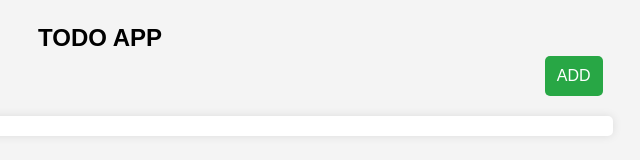
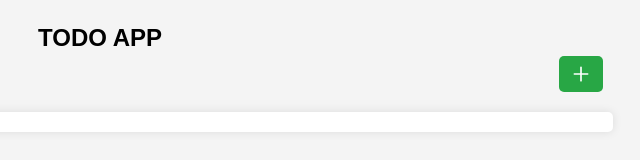
Before and after one commit to Shin-Yu-1/todo_app, a plain HTML site: page index.html in a window 1280 px wide. Shown: the full height of the page, 540-1180 px from the left. Drawn offline with Linux system fonts and the light colour scheme.

Commit message:
style: button icon

```diff
--- a/index.html
+++ b/index.html
@@ -11,7 +11,13 @@
     <header>
       <h1>TODO APP</h1>
       <div class="new-todo">
-        <button class="add-button">ADD</button>
+        <button class="add-button">
+          <svg class="icon" xmlns="http://www.w3.org/2000/svg"
+            viewBox="0 0 24 24" fill="currentColor">
+            <path d="M12 4v16m8-8H4" stroke="currentColor" stroke-width="2"
+              stroke-linecap="round" stroke-linejoin="round" />
+          </svg>
+        </button>
       </div>
     </header>
 
```
